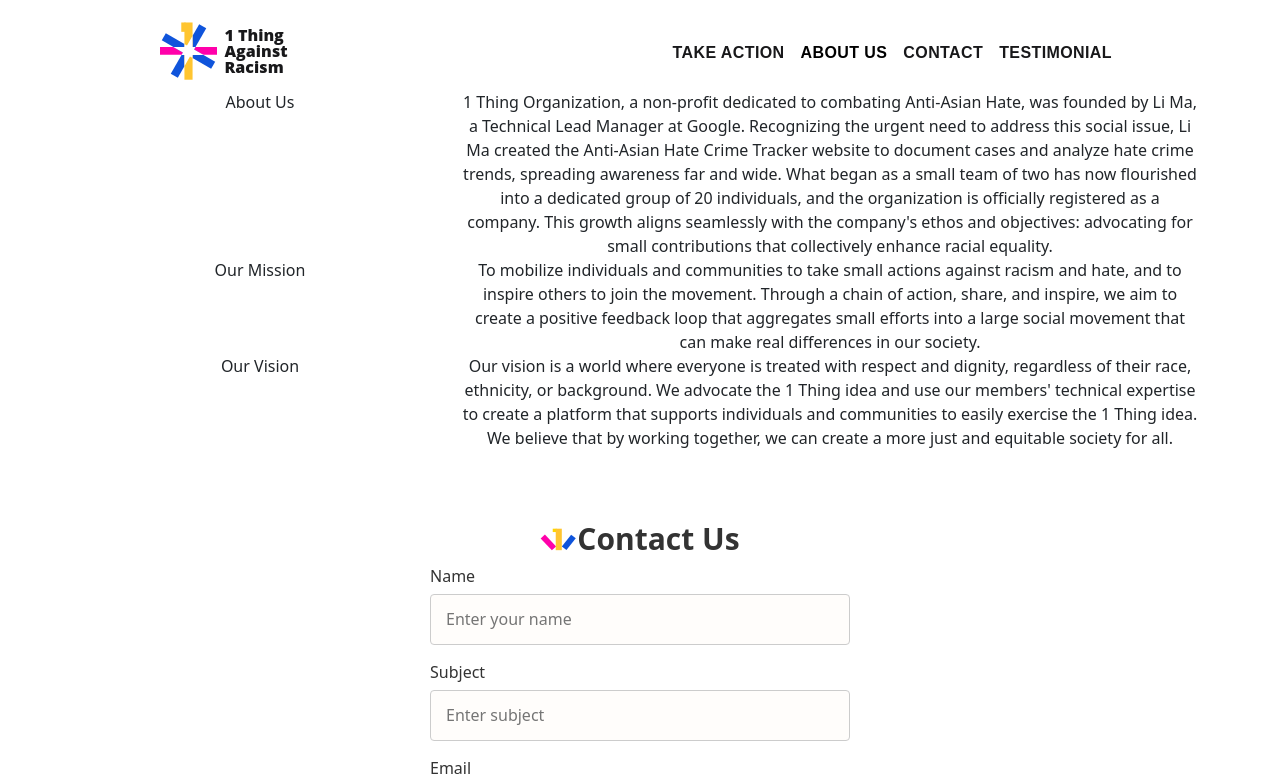
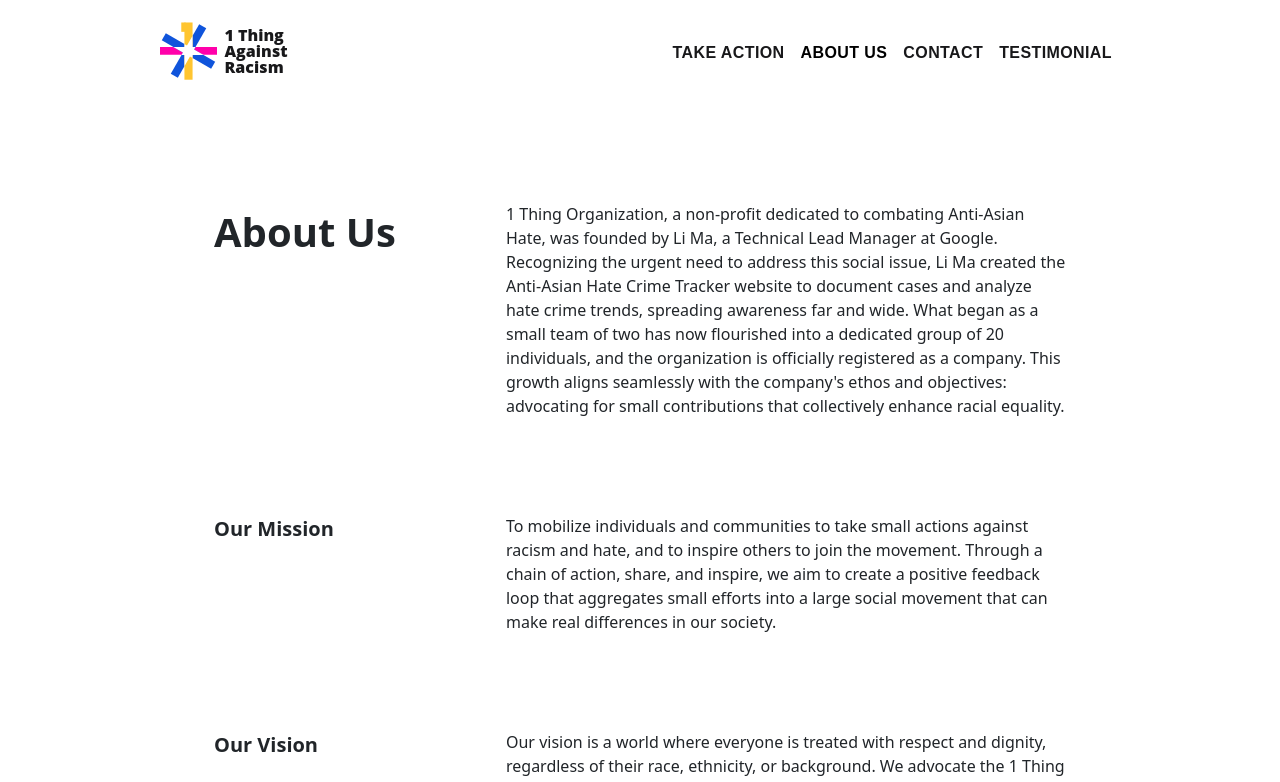
Before and after one commit to 1thing-org/1thing.org, a React (Create React App) app: page /aboutus in a window 1280 px wide. Shown: the top 782 px of the page. Built offline with nearby package versions, Linux system fonts and the light colour scheme; no server answers.

Commit message:
update about us page

```diff
--- /dev/null
+++ b/src/components/about/AboutUs.css
@@ -0,0 +1,25 @@
+#about-us-container{
+    padding: 4rem 6rem;
+}
+
+.about-us-row{
+    padding: 3rem;
+}
+
+.about-us-title {
+    font-size: 40px;
+    font-weight: bold;
+    font: normal;
+    text-align: left;
+}
+
+.subtitle {
+    font-weight: bold;
+    font-size: 20px;
+    text-align: left;
+}
+
+.about-paragraph {
+    font-size: 16px;
+    text-align: left;
+}
--- a/src/components/about/AboutUs.tsx
+++ b/src/components/about/AboutUs.tsx
@@ -2,6 +2,8 @@ import NavBar from '../navbar/NavBar';
 import Footer from '../footer/Footer';
 import AboutUsSection from "./AboutUsContent";
 import ContactOneThing from "./ContactUs";
+import './AboutUs.css';
+
 
 function AboutUs(){
     return (
--- a/src/components/about/AboutUsContent.tsx
+++ b/src/components/about/AboutUsContent.tsx
@@ -1,6 +1,7 @@
 import Container from "react-bootstrap/Container";
 import Col from "react-bootstrap/Col";
 import Row from "react-bootstrap/Row";
+
 
 const aboutUsData: {
   name: string;
@@ -26,17 +27,17 @@ const aboutUsData: {
 function AboutUsSection() {
     return (
             <Container id="about-us-container">
-                <Row>
-                    <Col xs={4} className = "">{aboutUsData[0].name}</Col>
-                    <Col xs={8}>{aboutUsData[0].desc}</Col>
+                <Row className="about-us-row">
+                    <Col xs={4} className="about-us-title">{aboutUsData[0].name}</Col>
+                    <Col xs={8} className="about-paragraph">{aboutUsData[0].desc}</Col>
                 </Row>
-                <Row>
-                    <Col xs={4}>{aboutUsData[1].name}</Col>
-                    <Col xs={8}>{aboutUsData[1].desc}</Col>
+                <Row className="about-us-row">
+                    <Col xs={4} className="subtitle">{aboutUsData[1].name}</Col>
+                    <Col xs={8} className="about-paragraph">{aboutUsData[1].desc}</Col>
                 </Row>
-                <Row>
-                    <Col xs={4}>{aboutUsData[2].name}</Col>
-                    <Col xs={8}>{aboutUsData[2].desc}</Col>
+                <Row className="about-us-row">
+                    <Col xs={4} className="subtitle">{aboutUsData[2].name}</Col>
+                    <Col xs={8} className="about-paragraph">{aboutUsData[2].desc}</Col>
                 </Row>
             </Container>
     );
--- a/src/components/about/ContactUs.tsx
+++ b/src/components/about/ContactUs.tsx
@@ -2,7 +2,7 @@ import logo from "../../assets/home-page/smallLogo.svg"
 
 function ContactOneThing() {
     return (
-        <div className="share form">
+        <div className="share-us-form" style={{ backgroundColor: '#FBFBFB' }}>
             <div className="wrapper">
                 <div className="form-inner-cont">
                     <form action="https://1thing.us20.list-manage.com/subscribe/post?u=21d473c726961a9ff53d21a35&id=81aac402d9" method="post" className="signin-form">
```
